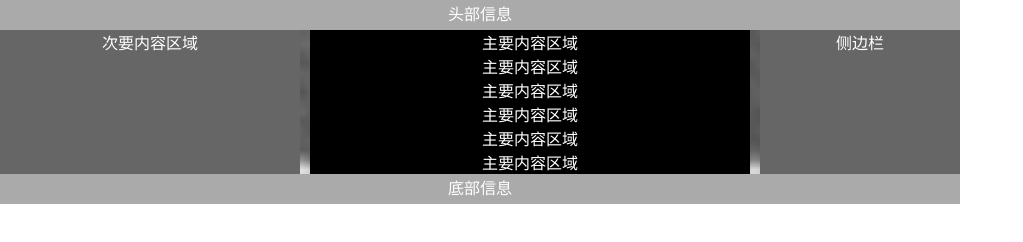
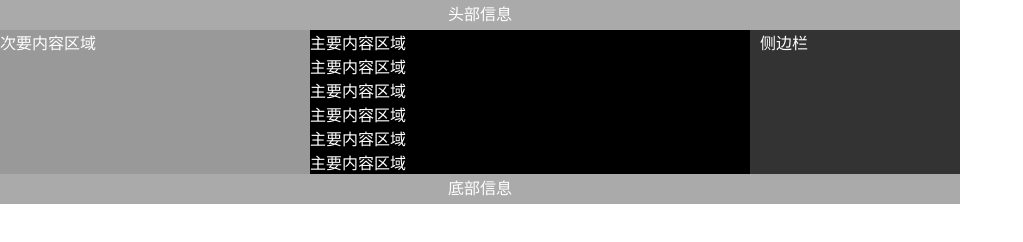
Before and after one commit to snow0119/demo-css, a plain HTML site: page ThreeColumns/ThreeColumnsOfTheSameHeight.html in a window 1280 px wide. Shown: the whole page, without its empty margins (0-1023 px from the left). Drawn offline with Linux system fonts and the light colour scheme.

Commit message:
ThreeColumnsOfTheSameHeight

```diff
--- a/ThreeColumns/ThreeColumnsOfTheSameHeight.html
+++ b/ThreeColumns/ThreeColumnsOfTheSameHeight.html
@@ -4,12 +4,12 @@
     <meta charset="UTF-8">
     <title>三列等高</title>
     <style type="text/css">
-        *{
+        * {
             padding: 0;
             margin: 0;
         }
 
-        .header, .footer{
+        .header, .footer {
             width: 960px;
             height: 30px;
             line-height: 30px;
@@ -22,46 +22,68 @@
             float: left;
             width: 960px;
             color: #ffffff;
-            text-align: center;
+            /*text-align: center;*/
             /* 背景模拟*/
-            background: url("../img/bg.png") repeat-y 0 0;
-            background-size: cover;
+            /*background: url("../img/bg.png") repeat-y 0 0;*/
+            /*background-size: cover;*/
 
-            overflow: hidden;
+            /* 负边距*/
+            /*overflow: hidden;*/
+
+            /*边框模拟*/
+            position: relative;
         }
 
         .mainBox {
-            float: left;
+            /*float: left;*/
             width: 960px;
-            margin-bottom: -9999px;
-            padding-bottom: 9999px;
+            /* 负边距*/
+            /*margin-bottom: -9999px;*/
+            /*padding-bottom: 9999px;*/
         }
 
-        .mainBox .content{
-            width: 440px;
-            margin: 0 210px 0 310px;
+        .mainBox .content {
+            /*width: 440px;*/
+            /*margin: 0 210px 0 310px;*/
             background-color: #000;
+
+            /*负边距*/
+            border-left: 310px solid #999999;
+            border-right: 210px solid #333333;
         }
 
-        .subMainBox{
-            float: left;
+        .subMainBox {
+            /*float: left;*/
             width: 300px;
-            margin-left: -960px;
-            margin-bottom: -9999px;
-            padding-bottom: 9999px;
-            background-color: #666666;
+            /*margin-left: -960px;*/
+
+            /* 负边距*/
+            /*margin-bottom: -9999px;*/
+            /*padding-bottom: 9999px;*/
+            /*background-color: #666666;*/
+
+            /*边框模拟*/
+            position: absolute;
+            top: 0;
+            left: 0;
         }
 
         .sideBox {
-            float: left;
+            /*float: left;*/
             width: 200px;
-            margin-left: -200px;
-            margin-bottom: -9999px;
-            padding-bottom: 9999px;
-            background-color: #666666;
+            /*margin-left: -200px;*/
+            /* 负边距*/
+            /*margin-bottom: -9999px;*/
+            /*padding-bottom: 9999px;*/
+            /*background-color: #666666;*/
+
+            /*边框模拟*/
+            position: absolute;
+            top: 0;
+            right: 0;
         }
 
-        .footer{
+        .footer {
             clear: both;
         }
     </style>
```
